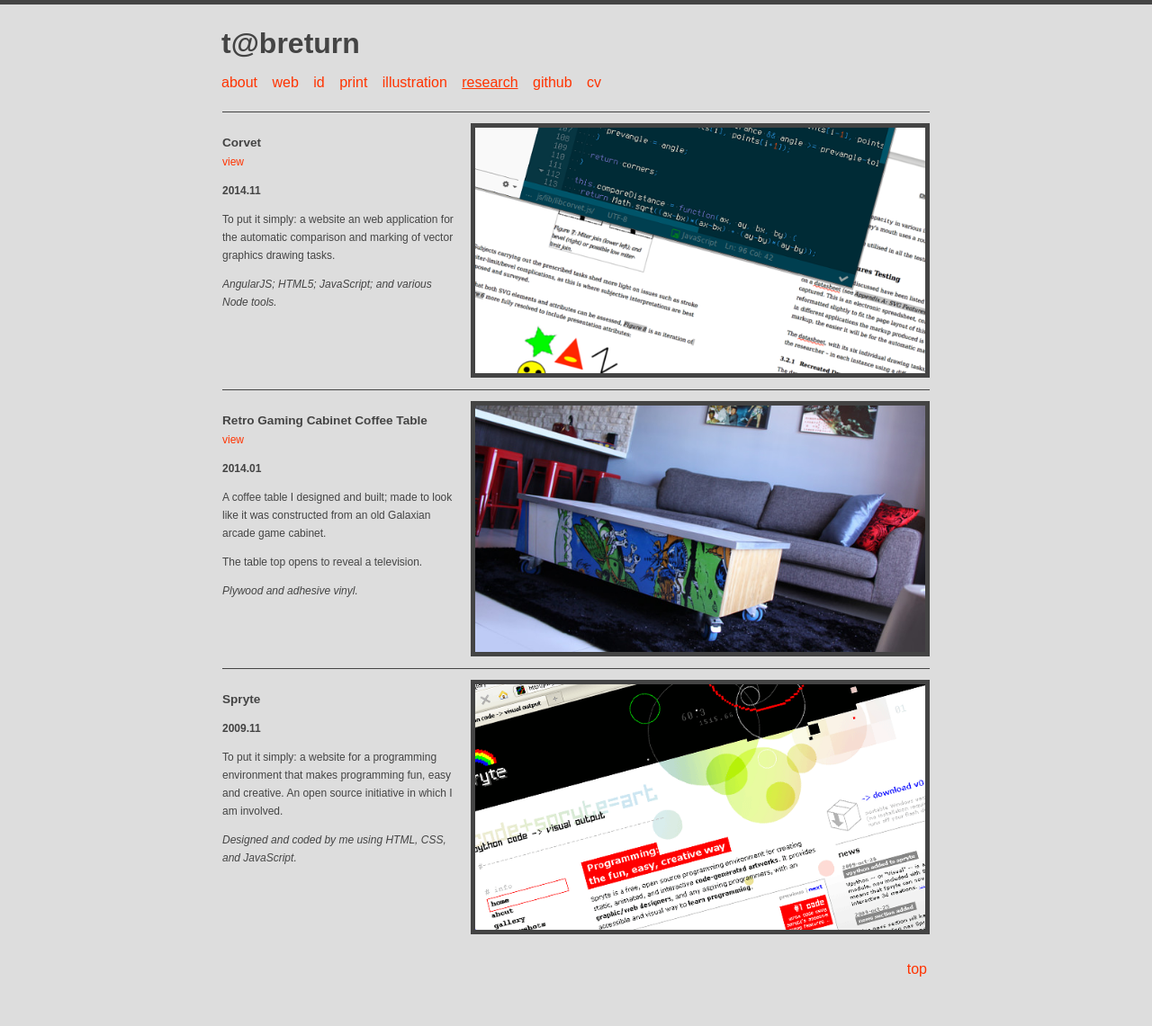
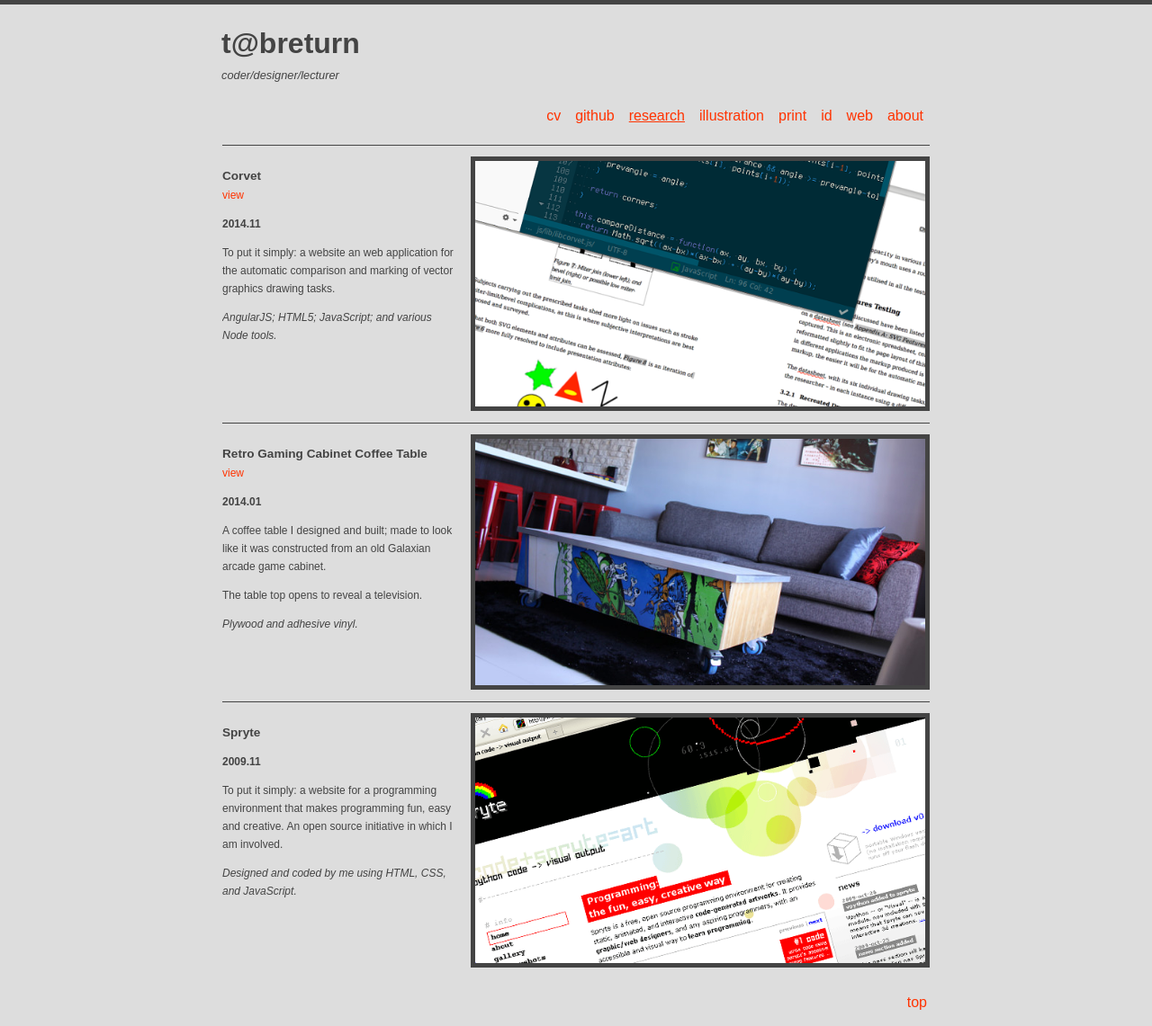
Before and after one commit to tabreturn/tabreturn.portfolio, a Jekyll site: the page built from research.html, in a window 1280 px wide. Shown: the whole page at 90% size. Built offline with Jekyll 4.4.1, drawn with Linux system fonts in a browser that asks for light colours; some web fonts are replaced; comment, search, counter and statistics services are not loaded; before the commit the page ends 1104 px from its top, so only the background shows below that.

Commit message:
- fix responsive sass

```diff
--- a/TODO.txt
+++ b/TODO.txt
@@ -1,4 +1,3 @@
 * hook up js
 * add about info
-* fix responsive sass
 * hamburger menu for mobile
--- a/_includes/header.html
+++ b/_includes/header.html
@@ -1,5 +1,6 @@
 <header>
   <h1>t@breturn</h1>
+  <em>coder/designer/lecturer</em>
   <ul id="mainNav">
     <li><a href="about.html" {% if page.title == 'latest' %}class="sel"{% endif %}>about</a></li>
     {% for category in site.categories %}
--- a/_sass/_layout.scss
+++ b/_sass/_layout.scss
@@ -10,6 +10,12 @@ header {
   padding: 12px;
   padding-bottom: 0;
   overflow: hidden;
+
+  em {
+      font-size: 0.8em;
+      position: relative;
+      top: -0.5em;
+  }
 }
 
 #mainNav {
@@ -19,8 +25,9 @@ header {
 
   li {
     margin: 0;
-    padding: 2px 12px 2px 0;
-    display: inline-block;
+    padding: 2px 8px;
+    display: block;
+    float: right;
     list-style-type: none;
 
     &:hover {
@@ -81,8 +88,12 @@ header {
 
 @media all and (max-width:$desktop) {
 
-  #header {
+  header {
     text-align: center;
+
+    em {
+      top: -1em;
+    }
   }
 
   #wrapper {
@@ -94,6 +105,8 @@ header {
     font-size: 0.8em;
 
     li {
+      float: none;
+      display: inline;
       line-height: 2em;
     }
   }
```
